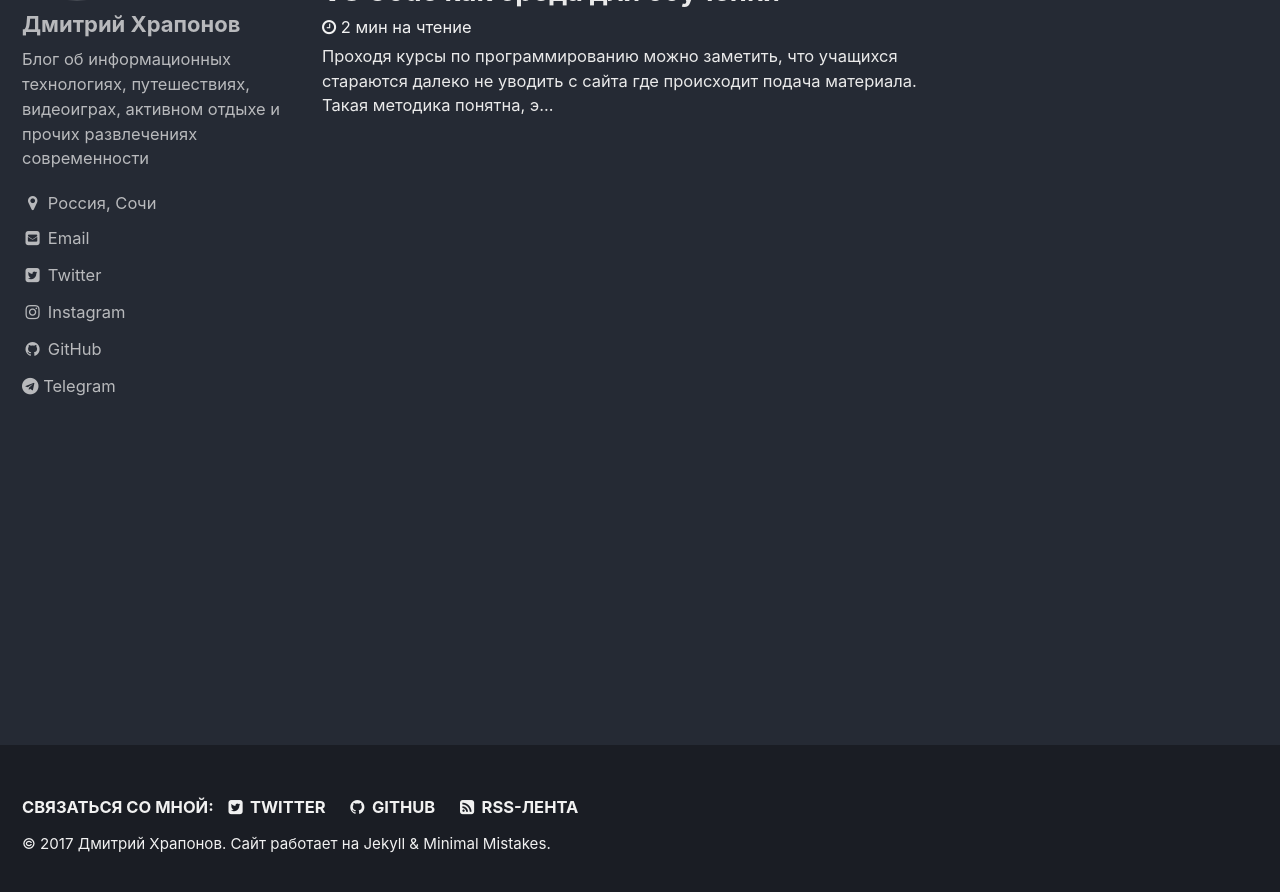
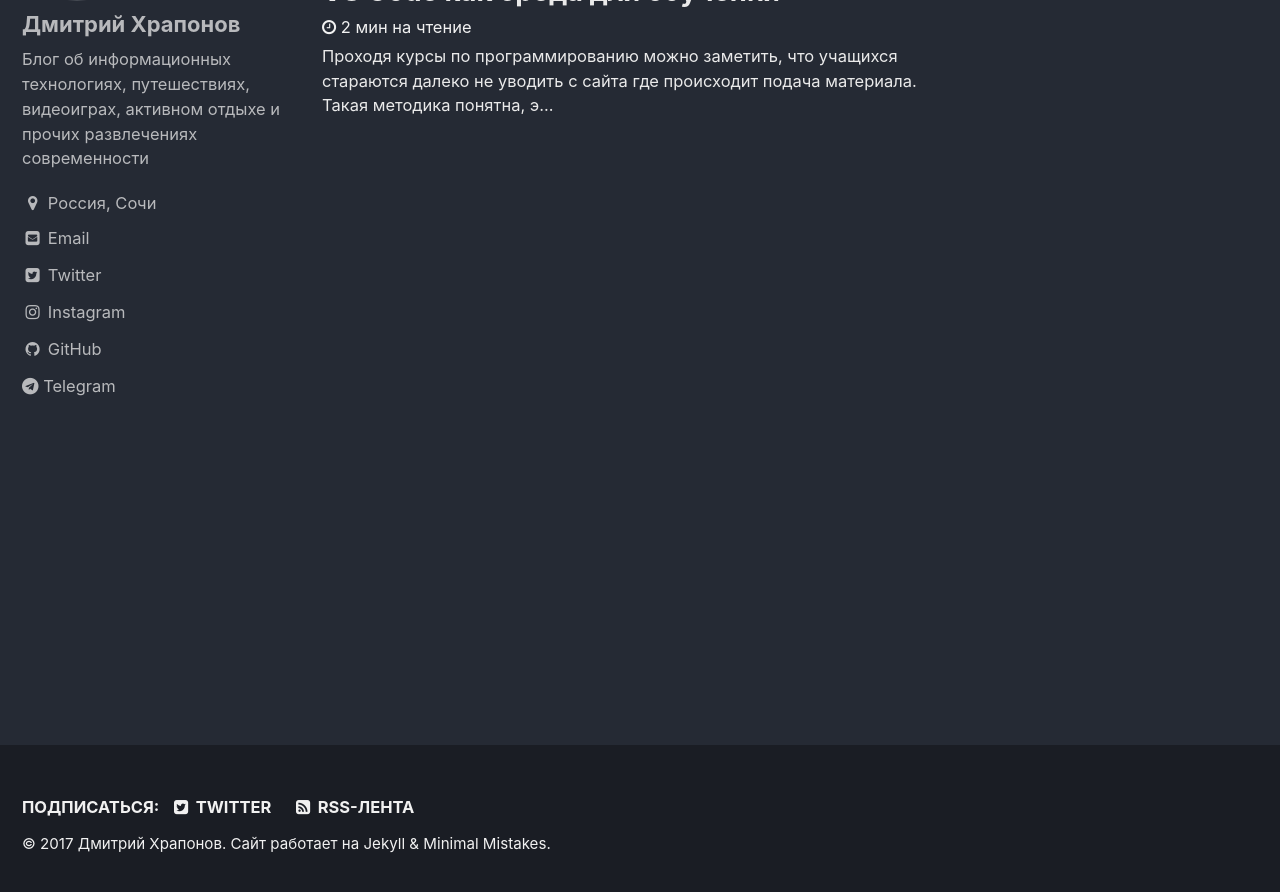
Before and after one commit to CatcherITGF/jekyll, a Jekyll site: the page built from index.html, in a window 1280 px wide and 900 px high, scrolled down 253 px. Shown: the top 892 px of the window. Built offline with Jekyll 4.4.1, drawn with Linux system fonts in a browser that asks for light colours; the list of posts is cut into pages by our own code.

Commit message:
refactoring follow urls in footer

```diff
--- a/_data/ui-text.yml
+++ b/_data/ui-text.yml
@@ -558,7 +558,7 @@ ru: &DEFAULT_RU
   comments_title             : "Комментарии"
   more_label                 : "Читать далее"
   related_label              : "Вам также может понравиться"
-  follow_label               : "Связаться со мной:"
+  follow_label               : "Подписаться:"
   feed_label                 : "RSS-лента"
   powered_by                 : "Сайт работает на"
   website_label              : "Сайт"
--- a/_includes/footer.html
+++ b/_includes/footer.html
@@ -6,18 +6,6 @@
     {% if site.twitter.username %}
       <li><a href="https://twitter.com/{{ site.twitter.username }}"><i class="fa fa-fw fa-twitter-square" aria-hidden="true"></i> Twitter</a></li>
     {% endif %}
-    {% if site.facebook.username %}
-      <li><a href="https://www.facebook.com/{{ site.facebook.username }}"><i class="fa fa-fw fa-facebook-square" aria-hidden="true"></i> Facebook</a></li>
-    {% endif %}
-    {% if site.author.github %}
-      <li><a href="https://github.com/{{ site.author.github }}"><i class="fa fa-fw fa-github" aria-hidden="true"></i> GitHub</a></li>
-    {% endif %}
-    {% if site.author.gitlab %}
-      <li><a href="https://gitlab.com/{{ site.author.gitlab }}"><i class="fa fa-fw fa-gitlab" aria-hidden="true"></i> Gitlab</a></li>
-    {% endif %}
-    {% if site.author.bitbucket %}
-      <li><a href="https://bitbucket.org/{{ site.author.bitbucket }}"><i class="fa fa-fw fa-bitbucket" aria-hidden="true"></i> Bitbucket</a></li>
-    {% endif %}
     <li><a href="{% if site.atom_feed.path %}{{ site.atom_feed.path }}{% else %}{{ '/feed.xml' | absolute_url }}{% endif %}"><i class="fa fa-fw fa-rss-square" aria-hidden="true"></i> {{ site.data.ui-text[site.locale].feed_label | default: "Feed" }}</a></li>
   </ul>
 </div>
```
